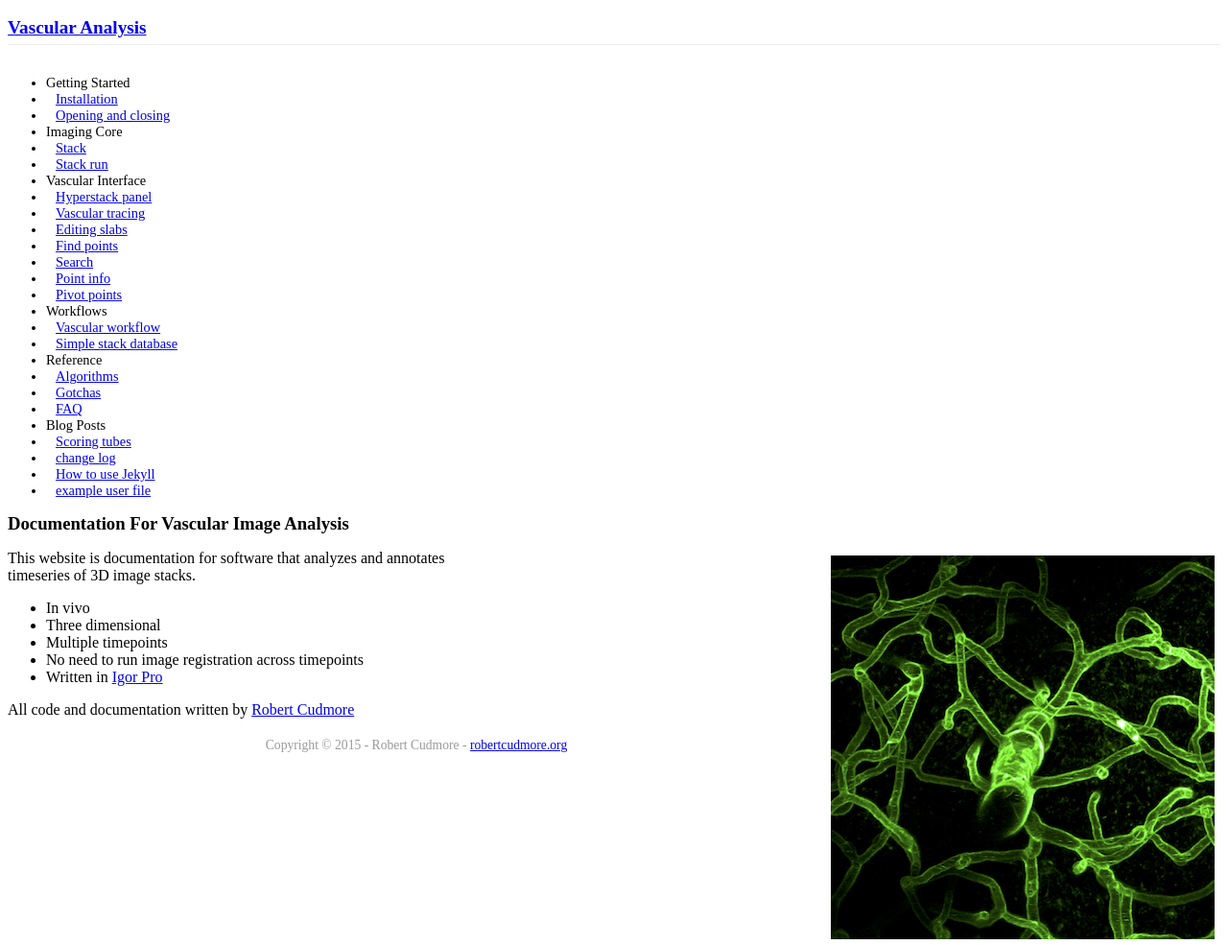
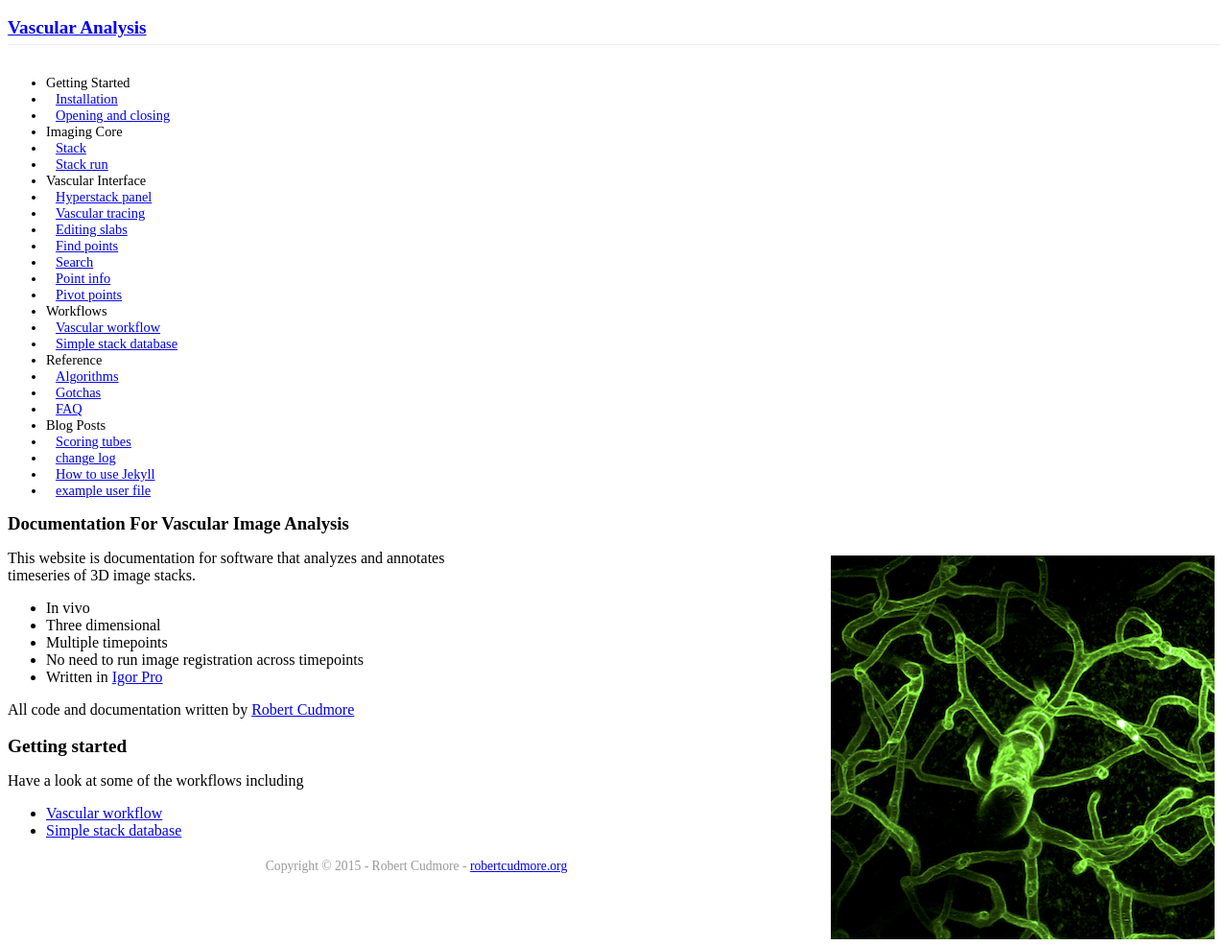
Before and after one commit to cudmore/Vascular-Analysis, a Jekyll site: the page built from index.md, in a window 1280 px wide. Shown: the whole page at 96% size. Built offline with Jekyll 4.4.1, drawn with Linux system fonts in a browser that asks for light colours; a style sheet for code colours, icons or effects is not loaded.

Commit message:
index update

```diff
--- a/index.md
+++ b/index.md
@@ -17,5 +17,14 @@ This website is documentation for software that analyzes and annotates <BR> time
 
 All code and documentation written by [Robert Cudmore][2]
 
+####Getting started
+
+Have a look at some of the workflows including
+
+- [Vascular workflow][3]
+- [Simple stack database][4]
+
 [1]: http://wavemetrics.com
 [2]: http://robertcudmore.org
+[3]: /Vascular-Analysis/vasular-workflow/ "vasular-workflow"
+[4]: /Vascular-Analysis/simple-stack-db/ "simple-stack-db"
```
Also changed, not shown: 1 other file.
